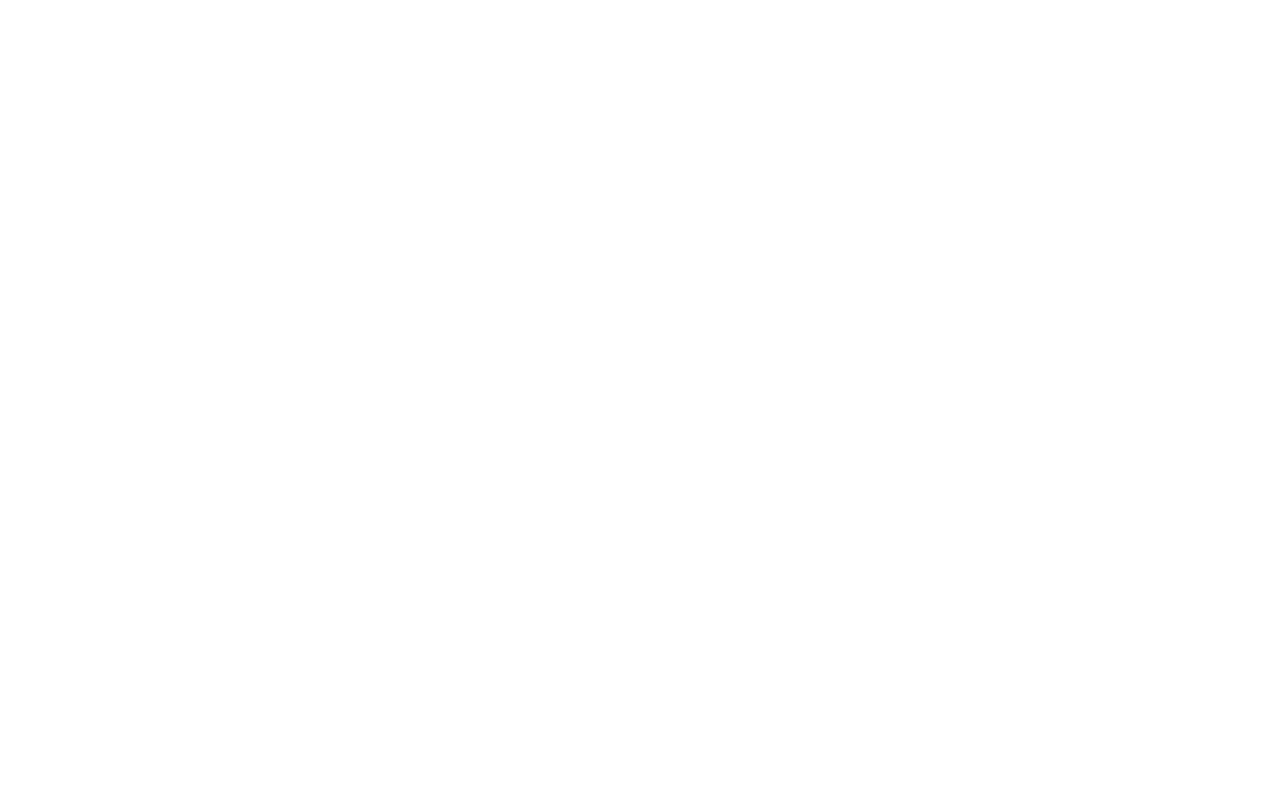
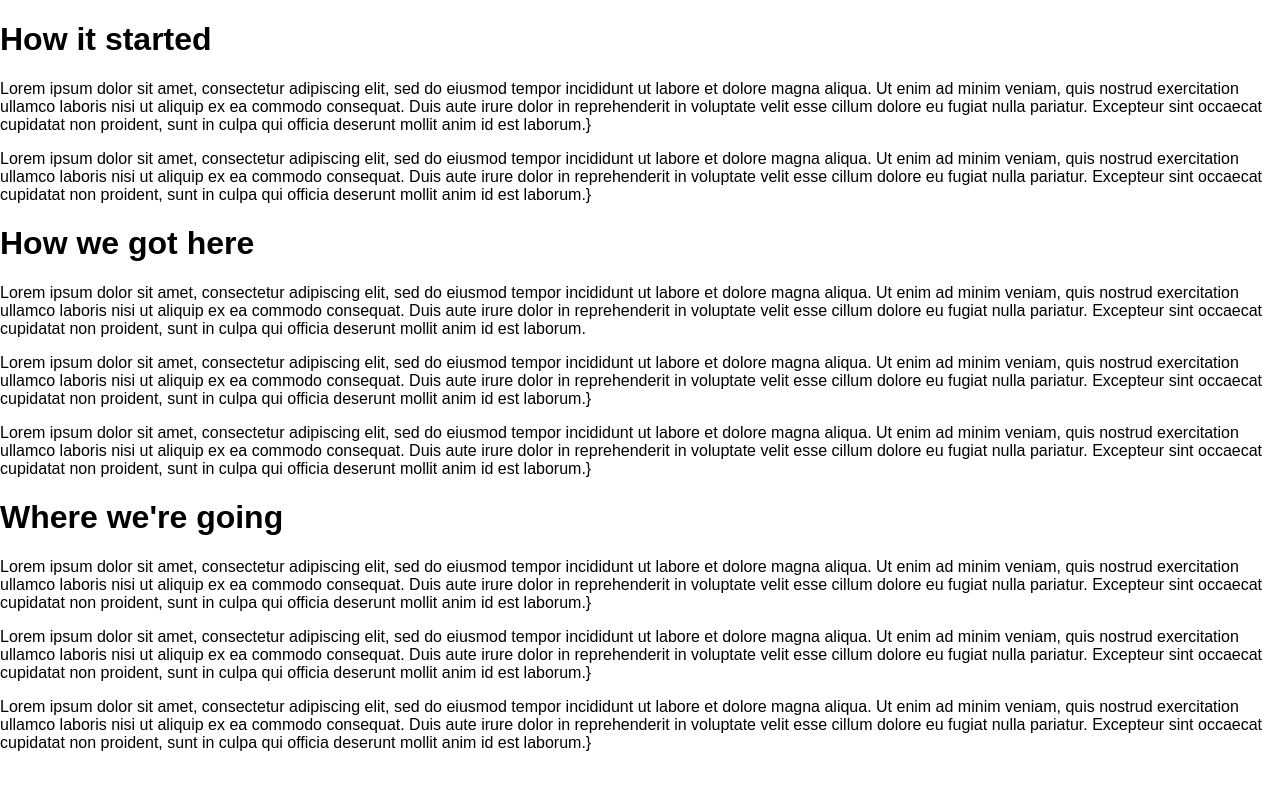
Before and after one commit to matt5200/farm-site, a Nuxt app: page /About in a window 1280 px wide. Before the commit this address had no page. Shown: the top 790 px of the page. Built offline with nearby package versions, Linux system fonts and the light colour scheme.

Commit message:
improve content

```diff
--- a/nuxt.config.js
+++ b/nuxt.config.js
@@ -27,12 +27,6 @@
   // Auto import components: https://go.nuxtjs.dev/config-components
   components: true,
 
-  // Modules for dev and build (recommended): https://go.nuxtjs.dev/config-modules
-  buildModules: [
-    // https://go.nuxtjs.dev/eslint
-    '@nuxtjs/eslint-module'
-  ],
-
   modules: [
     [
       'nuxt-fontawesome', {
@@ -50,11 +44,6 @@
   ]
 ],
 
-  // nuxt.config.js
-  buildModules: [
-    '@nuxtjs/fontawesome',
-  ],
-
   // Modules: https://go.nuxtjs.dev/config-modules
   modules: [
   ],
--- a/package.json
+++ b/package.json
@@ -12,6 +12,7 @@
   },
   "dependencies": {
     "@fortawesome/fontawesome-svg-core": "^1.2.36",
+    "@fortawesome/free-regular-svg-icons": "^5.15.4",
     "@fortawesome/vue-fontawesome": "^2.0.6",
     "core-js": "^3.15.1",
     "node": "^17.1.0",
--- a/pages/farm/About.vue
+++ b/pages/About.vue
@@ -71,10 +71,10 @@
 
 <style lang="scss">
 
-@import "../../scss/_base.normalize.scss";
-@import "../../scss/_components.content.scss";
-@import "../../scss/_settings.responsive.scss";
-@import "../../scss/_settings.variables.scss";
-@import "../../scss/style.scss";
+@import "../scss/_base.normalize.scss";
+@import "../scss/_components.content.scss";
+@import "../scss/_settings.responsive.scss";
+@import "../scss/_settings.variables.scss";
+@import "../scss/style.scss";
 
 </style>
--- a/pages/farm/Blog.vue
+++ b/pages/Blog.vue
@@ -12,7 +12,7 @@
 
 <script>
 
-import Image from '../../components/Image.vue'
+import Image from '../components/Image.vue'
 
 export default {
   name: 'App',
@@ -27,11 +27,11 @@
 <!-- Add "scoped" attribute to limit CSS to this component only -->
 <style lang="scss">
 
-@import "../../scss/_base.normalize.scss";
-@import "../../scss/_components.content.scss";
-@import "../../scss/_settings.responsive.scss";
-@import "../../scss/_settings.variables.scss";
-@import "../../scss/style.scss";
+@import "../scss/_base.normalize.scss";
+@import "../scss/_components.content.scss";
+@import "../scss/_settings.responsive.scss";
+@import "../scss/_settings.variables.scss";
+@import "../scss/style.scss";
 
 
 </style>
--- a/pages/farm/Testimonials.vue
+++ b/pages/Testimonials.vue
@@ -64,12 +64,11 @@
 <style lang="scss">
 
 
-@import "../../scss/_base.normalize.scss";
-@import "../../scss/_components.content.scss";
-@import "../../scss/_settings.responsive.scss";
-@import "../../scss/_settings.variables.scss";
-@import "../../scss/style.scss";
-
+@import "../scss/_base.normalize.scss";
+@import "../scss/_components.content.scss";
+@import "../scss/_settings.responsive.scss";
+@import "../scss/_settings.variables.scss";
+@import "../scss/style.scss";
 
 // Formatting for page content
 
```
Also changed, not shown: pages/Home.vue (renamed from pages/farm/Home.vue), 1 other file (tests, documents, lock files or other folders).
